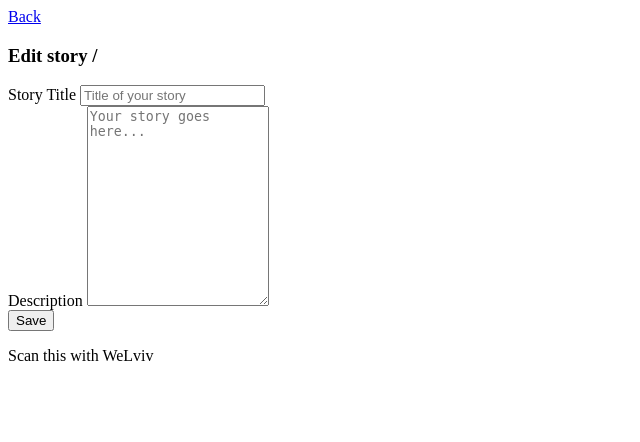
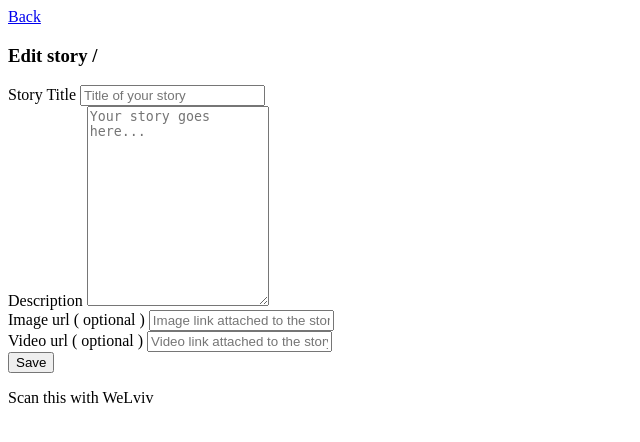
Before and after one commit to borys-kupar/we-lviv, a Node project: template app/scripts/templates/edit-story.ejs in a window 1280 px wide. Shown: the top 442 px of the page, without its empty margins (0-640 px from the left). Run offline with Node 20 templates, Linux system fonts and the light colour scheme; the template is opened without the code that fills it, so the values that code supplies are empty; some libraries are stand-ins or nearby versions.

Commit message:
Image and video support

```diff
--- a/app/scripts/templates/edit-story.ejs
+++ b/app/scripts/templates/edit-story.ejs
@@ -1,6 +1,6 @@
 <div class="titles">
   <a href="#admin"><p class="back"><i class="fa fa-arrow-circle-o-left"></i> Back</p></a>
-  <h3><i class="fa fa-edit"></i> Edit story / <%= title %></h3>
+  <h3><i class="fa fa-edit"></i> Edit story / <%= model.title %></h3>
 </div>
 <form id="edit-story">
   <div class="row">
@@ -8,17 +8,52 @@
         <div class="row">
           <div class="large-12 columns">
             <label>Story Title
-              <input type="text" name="title" placeholder="Title of your story" value="<%= title %>" />
+              <input type="text" name="title" placeholder="Title of your story" value="<%= model.title %>" />
             </label>
           </div>
         </div>
         <div class="row">
           <div class="large-12 columns">
             <label>Description
-              <textarea style="height:200px" name="description" placeholder="Your story goes here..."><%= description %></textarea>
+              <textarea style="height:200px" name="description" placeholder="Your story goes here..."><%= model.description %></textarea>
             </label>
           </div>
         </div>
+        <div class="row">
+          <div class="large-12 columns">
+            <label>Image url ( optional )
+              <input type="text" name="image" placeholder="Image link attached to the story" <% if( model.image ){ %> value="<%=model.image %>" <% } %> />
+            </label>
+          </div>
+        </div>
+
+        <div class="row">
+          <div class="large-12 columns">
+            <div style="text-align: center;" class="image-container">
+                <% if( model.image ){ %>
+                <image src="<%= model.image %>"/>
+                <% } %>
+            </div>
+          </div>
+        </div>
+
+        <div class="row">
+          <div class="large-12 columns">
+            <label>Video url ( optional )
+              <input type="text" name="video" placeholder="Video link attached to the story" <% if( video ){ %> value="<%=model.video %>" <% } %> />
+            </label>
+          </div>
+        </div>
+
+        <div class="row">
+          <div class="large-12 columns video-container">
+            <% if( video ){ %>
+            <iframe class='youtube-player' type='text/html' width='100%' height='385' src='http://www.youtube.com/embed/<%= video %>' allowfullscreen frameborder='0'>
+            </iframe>
+            <% } %>
+          </div>
+        </div>
+
         <div class="row">
           <div class="large-12 columns">
              <input type="submit" class="button success" value="Save"/>
--- a/app/styles/main.scss
+++ b/app/styles/main.scss
@@ -53,6 +53,9 @@ body {
 
 }
 
+.video-container, .image-container {
+    margin-bottom: rem-calc(10);
+}
 
 .logo {
     width: 212px;
--- a/backend/api.js
+++ b/backend/api.js
@@ -97,6 +97,9 @@ function setStory(req , res , next) {
 
     story.title = req.params.title;
     story.description = req.params.description;
+    story.image = req.params.image;
+    story.video = req.params.video;
+    story.audio = req.params.audio;
 
     stories.update( { _id:db.ObjectId(req.params.storyId) }, story, function(err , success) {
         console.log('Response success ' , success);
```
Also changed, not shown: app/scripts/templates/add-story.ejs (+28 -0 lines), 4 other files.
